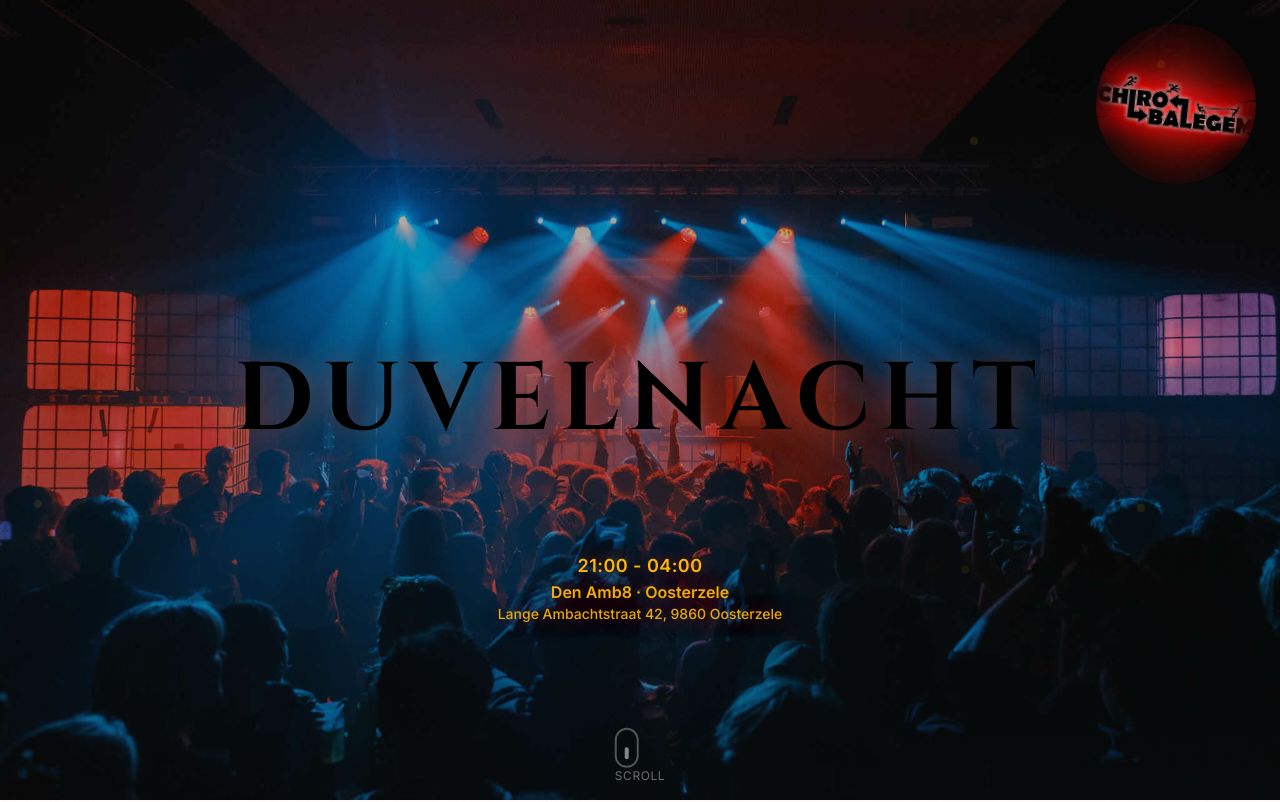
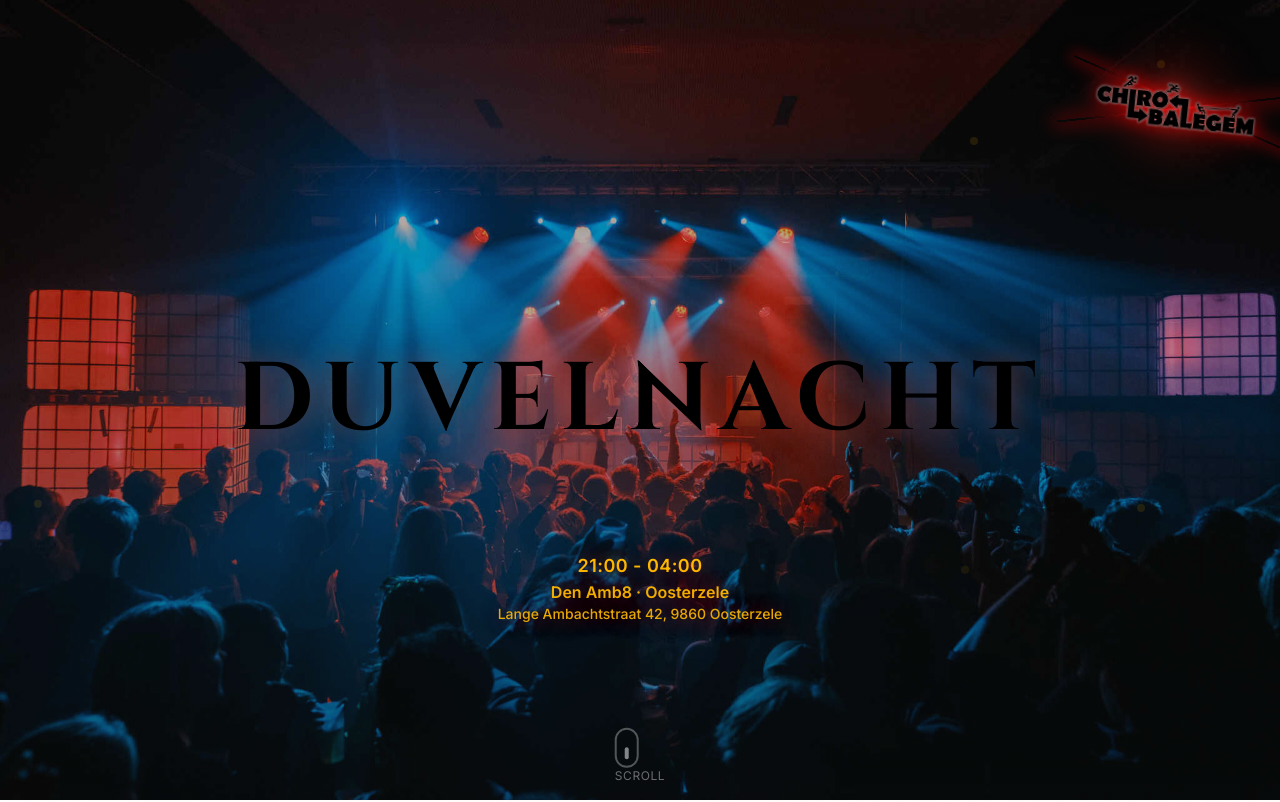
Before and after one commit to tomma24ss/duvelnacht, a Next.js app: page / in a window 1280 px wide. Shown: the top 802 px of the page. Built offline with nearby package versions, Linux system fonts and the light colour scheme.

Commit message:
trademark changed

```diff
--- a/src/components/sections/hero.tsx
+++ b/src/components/sections/hero.tsx
@@ -21,14 +21,14 @@ export function HeroSection() {
       {/* Top-right maker logo */}
       <div className="absolute right-3 top-3 sm:right-6 sm:top-6 z-40 pointer-events-none rotate-6">
         {/* Size container for responsiveness */}
-        <div className="relative w-20 sm:w-28 md:w-40 aspect-square overflow-hidden rounded-full">
+        <div className="relative w-20 sm:w-28 md:w-40 aspect-square">
           {/* Red halo to separate from black background */}
-          <div className="absolute -inset-4 sm:-inset-5 rounded-full blur-2xl opacity-90" style={{ background: 'radial-gradient(45% 45% at 50% 50%, rgba(255, 25, 0, 0.9) 0%, rgba(255, 25, 0, 0.45) 45%, rgba(255, 25, 0, 0.0) 75%)' }} />
+          <div className="absolute -inset-3 sm:-inset-4 rounded-full blur-xl opacity-50" style={{ background: 'radial-gradient(45% 45% at 50% 50%, rgba(255, 25, 0, 0.5) 0%, rgba(255, 25, 0, 0.25) 45%, rgba(255, 25, 0, 0.0) 75%)' }} />
           {/* White core glow to lift dark pixels */}
-          <div className="absolute -inset-2 rounded-full blur-md opacity-50" style={{ background: 'radial-gradient(35% 35% at 50% 50%, rgba(255,255,255,0.35) 0%, rgba(255,255,255,0.0) 70%)' }} />
+          <div className="absolute -inset-1 rounded-full blur-[6px] opacity-35" style={{ background: 'radial-gradient(35% 35% at 50% 50%, rgba(255,255,255,0.22) 0%, rgba(255,255,255,0.0) 70%)' }} />
           {/* Animated red laser streaks */}
-          <div className="absolute -left-10 top-1/2 -translate-y-1/2 -rotate-12 pointer-events-none mix-blend-screen" style={{ width: '180%', height: '2px', background: 'linear-gradient(90deg, rgba(0,0,0,0) 0%, rgba(255,0,0,0.0) 10%, rgba(255,0,0,0.9) 40%, rgba(255,0,0,0.0) 70%, rgba(0,0,0,0) 100%)', boxShadow: '0 0 24px 6px rgba(255,0,0,0.55)' }} />
-          <div className="absolute -left-8 top-1/2 -translate-y-1/2 rotate-[18deg] pointer-events-none mix-blend-screen" style={{ width: '150%', height: '2px', background: 'linear-gradient(90deg, rgba(0,0,0,0) 0%, rgba(255,0,0,0.0) 10%, rgba(255,0,0,0.8) 45%, rgba(255,0,0,0.0) 75%, rgba(0,0,0,0) 100%)', boxShadow: '0 0 20px 5px rgba(255,0,0,0.45)' }} />
+          <div className="absolute -left-10 top-1/2 -translate-y-1/2 -rotate-12 pointer-events-none mix-blend-screen" style={{ width: '180%', height: '2px', background: 'linear-gradient(90deg, rgba(0,0,0,0) 0%, rgba(255,0,0,0.0) 10%, rgba(255,0,0,0.6) 40%, rgba(255,0,0,0.0) 70%, rgba(0,0,0,0) 100%)', boxShadow: '0 0 18px 4px rgba(255,0,0,0.35)' }} />
+          <div className="absolute -left-8 top-1/2 -translate-y-1/2 rotate-[18deg] pointer-events-none mix-blend-screen" style={{ width: '150%', height: '2px', background: 'linear-gradient(90deg, rgba(0,0,0,0) 0%, rgba(255,0,0,0.0) 10%, rgba(255,0,0,0.5) 45%, rgba(255,0,0,0.0) 75%, rgba(0,0,0,0) 100%)', boxShadow: '0 0 14px 4px rgba(255,0,0,0.3)' }} />
           {/* The logo itself, tinted and strongly glowed */}
           <NextImage
             src="/media/trademark.png"
@@ -37,9 +37,7 @@ export function HeroSection() {
             sizes="(min-width: 768px) 10rem, (min-width: 640px) 7rem, 5rem"
             className="relative object-contain drop-shadow-[0_0_0_rgba(0,0,0,0)] saturate-[1.8] contrast-[1.4] brightness-125"
             style={{
-              filter: 'drop-shadow(0 0 2px rgba(255,255,255,0.9)) drop-shadow(0 0 14px rgba(255,0,0,0.9)) drop-shadow(0 0 28px rgba(255,0,0,0.65))',
-              WebkitMaskImage: 'radial-gradient(closest-side, rgba(0,0,0,1) 70%, rgba(0,0,0,0) 100%)',
-              maskImage: 'radial-gradient(closest-side, rgba(0,0,0,1) 70%, rgba(0,0,0,0) 100%)'
+              filter: 'drop-shadow(0 0 1px rgba(255,255,255,0.6)) drop-shadow(0 0 8px rgba(255,0,0,0.5)) drop-shadow(0 0 16px rgba(255,0,0,0.35))'
             }}
             loading="lazy"
           />
```
